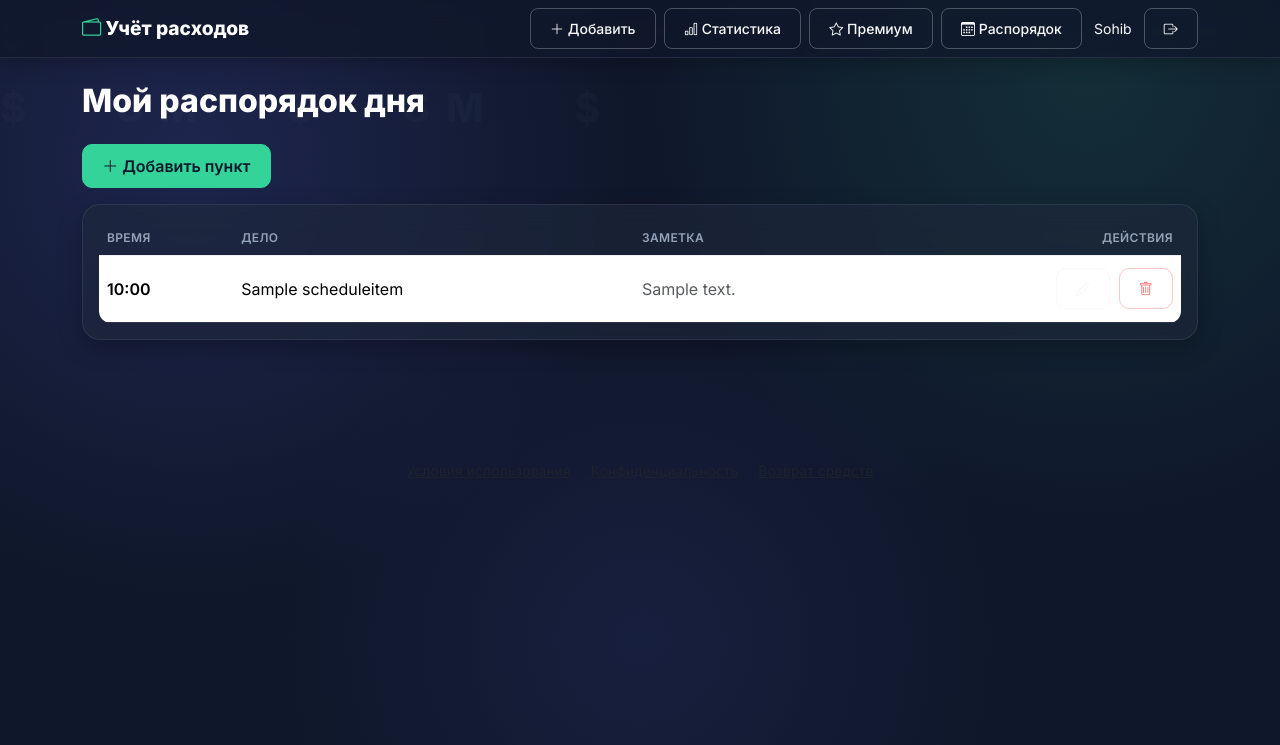
After one commit to Ramkhudoev11/expense-tracker, a Django app: page /schedule/ in a window 1280 px wide. The commit adds this page. Shown: the top 745 px of the page. Run offline with Django 5.2, Linux system fonts and the light colour scheme; a user stored in the database is signed in; tables that the repository leaves empty hold one stand-in row (values such as "Sample post").

Commit message:
Add daily feature

```diff
--- a/expenses/models.py
+++ b/expenses/models.py
@@ -41,3 +41,17 @@ class Subscription(models.Model):
     class Meta:
         verbose_name = "Подписка"
         verbose_name_plural = "Подписки"
+
+class ScheduleItem(models.Model):
+    user = models.ForeignKey(User, on_delete=models.CASCADE, related_name='schedule_items', verbose_name="Пользователь")
+    time = models.TimeField(verbose_name="Время")
+    title = models.CharField(max_length=200, verbose_name="Дело")
+    notes = models.CharField(max_length=255, blank=True, verbose_name="Заметка")
+
+    def __str__(self):
+        return f"{self.time.strftime('%H:%M')} — {self.title}"
+
+    class Meta:
+        verbose_name = "Пункт расписания"
+        verbose_name_plural = "Распорядок дня"
+        ordering = ['time']
--- a/expenses/templates/expenses/base.html
+++ b/expenses/templates/expenses/base.html
@@ -271,6 +271,7 @@
                         <a class="btn btn-outline-light btn-sm" href="{% url 'add_expense' %}"><i class="bi bi-plus-lg"></i> Добавить</a>
                         <a class="btn btn-outline-light btn-sm" href="{% url 'stats' %}"><i class="bi bi-bar-chart"></i> Статистика</a>
                         <a class="btn btn-outline-light btn-sm" href="{% url 'pricing' %}"><i class="bi bi-star"></i> Премиум</a>
+                        <a class="btn btn-outline-light btn-sm" href="{% url 'schedule_list' %}"><i class="bi bi-calendar3"></i> Распорядок</a>
                         <span class="navbar-text text-light small mx-1">{{ user.username }}</span>
                         <a class="btn btn-outline-light btn-sm" href="{% url 'logout' %}"><i class="bi bi-box-arrow-right"></i></a>
                     {% else %}
--- /dev/null
+++ b/expenses/templates/expenses/schedule_list.html
@@ -0,0 +1,43 @@
+{% extends 'expenses/base.html' %}
+{% block title %}Распорядок дня{% endblock %}
+
+{% block content %}
+<h1 class="page-title">Мой распорядок дня</h1>
+
+<p><a href="{% url 'add_schedule_item' %}" class="btn btn-success"><i class="bi bi-plus-lg"></i> Добавить пункт</a></p>
+
+<div class="card p-3">
+    <table class="table table-hover mb-0">
+        <thead>
+            <tr>
+                <th>Время</th>
+                <th>Дело</th>
+                <th>Заметка</th>
+                <th class="text-end">Действия</th>
+            </tr>
+        </thead>
+        <tbody>
+            {% for item in items %}
+            <tr>
+                <td class="fw-semibold">{{ item.time|time:"H:i" }}</td>
+                <td>{{ item.title }}</td>
+                <td class="text-muted">{{ item.notes|default:"—" }}</td>
+                <td class="text-end">
+                    <a href="{% url 'edit_schedule_item' item.pk %}" class="btn btn-sm btn-outline-light me-1"><i class="bi bi-pencil"></i></a>
+                    <a href="{% url 'delete_schedule_item' item.pk %}" class="btn btn-sm btn-outline-danger"><i class="bi bi-trash"></i></a>
+                </td>
+            </tr>
+            {% empty %}
+            <tr>
+                <td colspan="4">
+                    <div class="empty-state">
+                        <i class="bi bi-calendar3"></i>
+                        Расписание пока пустое — добавьте первый пункт
+                    </div>
+                </td>
+            </tr>
+            {% endfor %}
+        </tbody>
+    </table>
+</div>
+{% endblock %}
--- a/expenses/urls.py
+++ b/expenses/urls.py
@@ -18,4 +18,8 @@ urlpatterns = [
     path('terms/', views.terms, name='terms'),
     path('privacy/', views.privacy, name='privacy'),
     path('refund/', views.refund, name='refund'),
+    path('schedule/', views.schedule_list, name='schedule_list'),
+    path('schedule/add/', views.add_schedule_item, name='add_schedule_item'),
+    path('schedule/edit/<int:pk>/', views.edit_schedule_item, name='edit_schedule_item'),
+    path('schedule/delete/<int:pk>/', views.delete_schedule_item, name='delete_schedule_item'),
 ]
--- a/expenses/views.py
+++ b/expenses/views.py
@@ -197,3 +197,47 @@ def privacy(request):
 
 def refund(request):
     return render(request, 'expenses/refund.html')
+
+from .models import ScheduleItem
+from .forms import ScheduleItemForm
+
+@login_required
+def schedule_list(request):
+    items = ScheduleItem.objects.filter(user=request.user)
+    return render(request, 'expenses/schedule_list.html', {'items': items})
+
+
+@login_required
+def add_schedule_item(request):
+    if request.method == 'POST':
+        form = ScheduleItemForm(request.POST)
+        if form.is_valid():
+            item = form.save(commit=False)
+            item.user = request.user
+            item.save()
+            return redirect('schedule_list')
+    else:
+        form = ScheduleItemForm()
+    return render(request, 'expenses/schedule_form.html', {'form': form, 'is_edit': False})
+
+
+@login_required
+def edit_schedule_item(request, pk):
+    item = get_object_or_404(ScheduleItem, pk=pk, user=request.user)
+    if request.method == 'POST':
+        form = ScheduleItemForm(request.POST, instance=item)
+        if form.is_valid():
+            form.save()
+            return redirect('schedule_list')
+    else:
+        form = ScheduleItemForm(instance=item)
+    return render(request, 'expenses/schedule_form.html', {'form': form, 'is_edit': True})
+
+
+@login_required
+def delete_schedule_item(request, pk):
+    item = get_object_or_404(ScheduleItem, pk=pk, user=request.user)
+    if request.method == 'POST':
+        item.delete()
+        return redirect('schedule_list')
+    return render(request, 'expenses/schedule_confirm_delete.html', {'item': item})
```
Also changed, not shown: expenses/admin.py (+8 -1 lines), expenses/forms.py (+12 -0 lines), expenses/templates/expenses/schedule_confirm_delete.html (added, +16 -0 lines), expenses/templates/expenses/schedule_form.html (added, +25 -0 lines), db.sqlite3, expenses/migrations/0004_scheduleitem.py (added).
